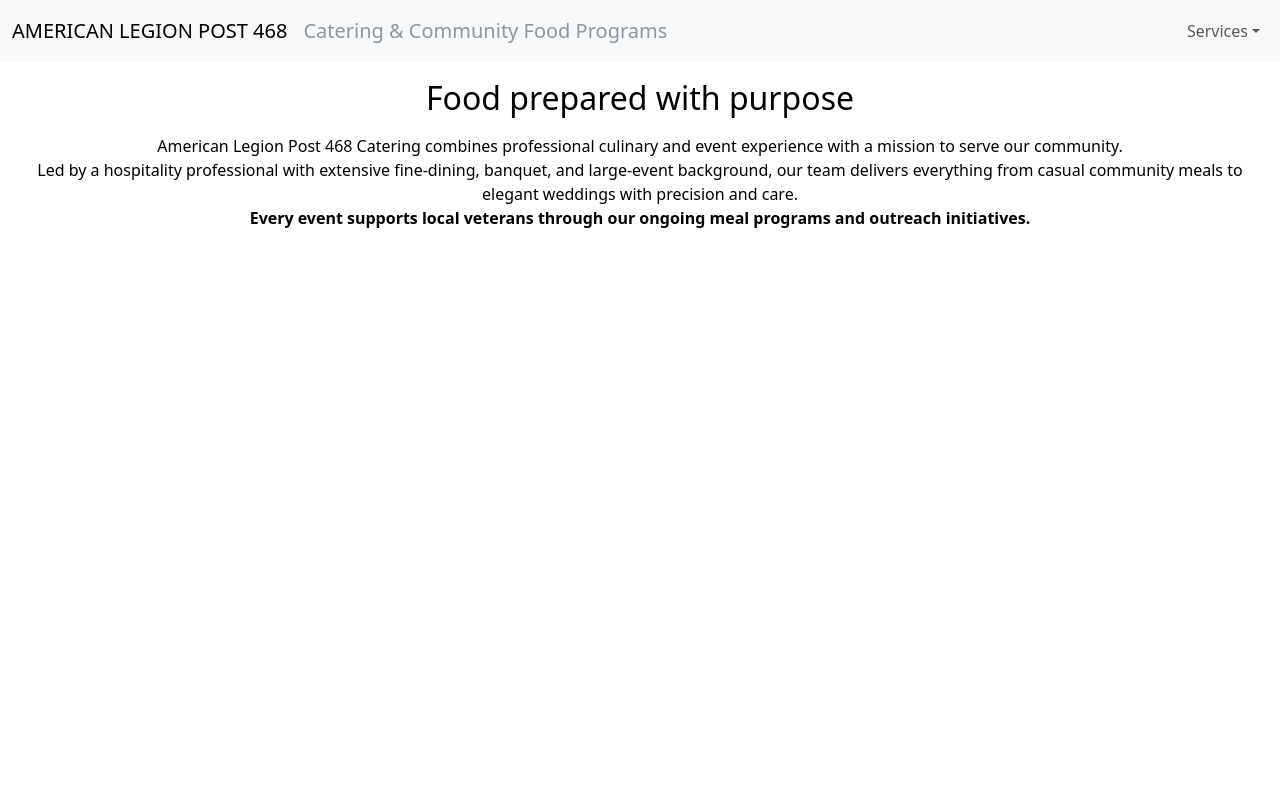
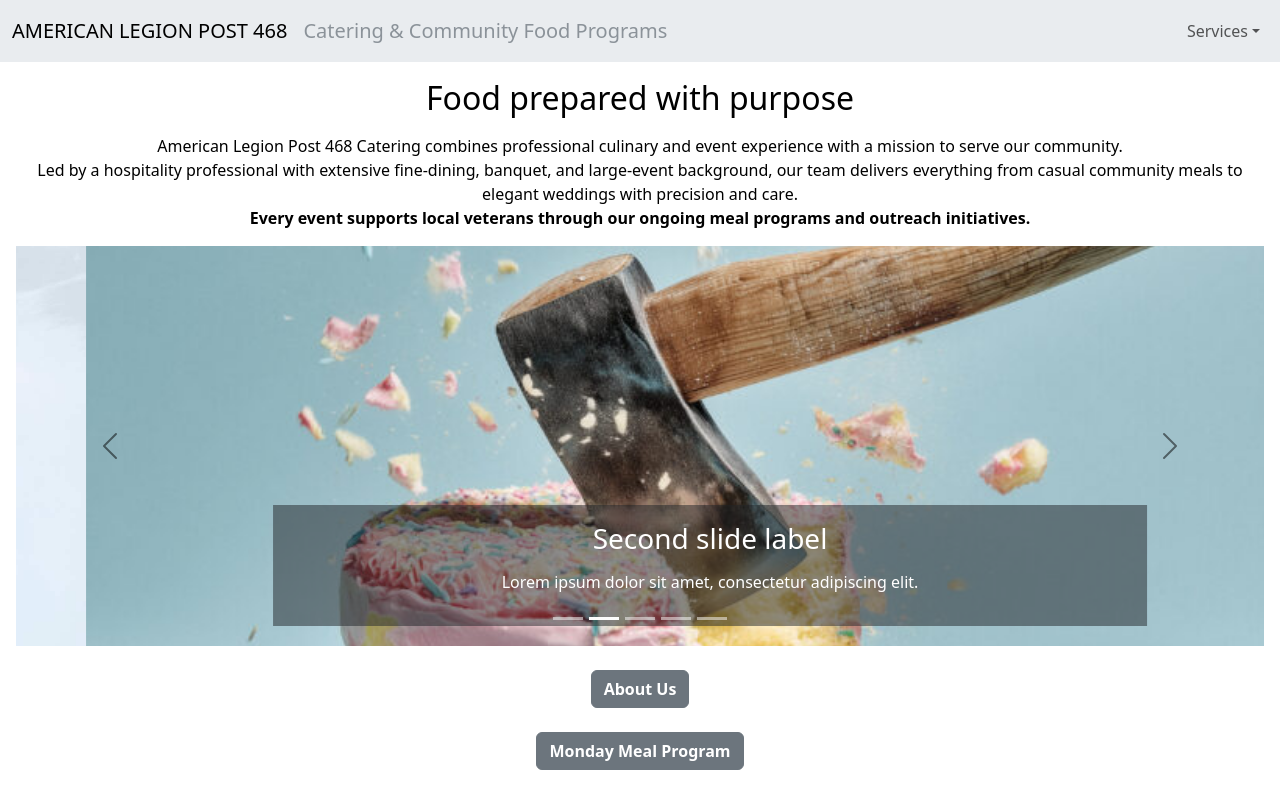
Before and after one commit to smith-cameron/PostCatering, a React (Vite) app in the folder client/: page / in a window 1280 px wide. Built offline with nearby package versions, Linux system fonts and the light colour scheme.

Commit message:
modals complete

```diff
--- a/client/src/App.css
+++ b/client/src/App.css
@@ -96,9 +96,9 @@
    Carousel
    ========================= */
 
-.carousel-inner {
+/* .carousel-inner {
   height: 900px;
-}
+} */
 
 .carousel-item {
   height: clamp(280px, 50vh, 650px);
@@ -111,7 +111,8 @@
   object-fit: cover;
 }
 
-.carousel-control-next-icon {
+.carousel-control-next-icon,
+.carousel-control-prev-icon {
   filter: invert(1);
 }
 
--- a/client/src/components/Header.jsx
+++ b/client/src/components/Header.jsx
@@ -3,7 +3,7 @@
 
 const Header = () => {
   return (
-      <Navbar expand="lg" className="bg-body-tertiary">
+      <Navbar expand="lg" className="bg-body-secondary">
         <Container fluid>
           <Navbar.Brand as={Link} to="/">AMERICAN LEGION POST 468</Navbar.Brand>
           <NavbarText className="fs-5 fw-medium text-secondary opacity-75">
--- a/client/src/components/Landing.jsx
+++ b/client/src/components/Landing.jsx
@@ -1,8 +1,17 @@
 // import { Link } from "react-router-dom"
 import React, { useState, useEffect, useContext } from 'react'
-import { Carousel } from 'react-bootstrap';
+import { Carousel, Button, Modal } from 'react-bootstrap';
+
 
 const Landing = (props) => {
+  const [showAboutUs, setShowAboutUs] = useState(false);
+  const handleCloseAboutUs = () => setShowAboutUs(false);
+  const handleShowAboutUs = () => setShowAboutUs(true);
+
+  const [showMMP, setShowMMP] = useState(false);
+  const handleCloseMMP = () => setShowMMP(false);
+  const handleShowMMP = () => setShowMMP(true);
+
   return (
     <main className="landing-container text-center">
       {/* <h2
@@ -16,7 +25,7 @@
       <p>
         American Legion Post 468 Catering combines professional culinary and event experience with a mission to serve our community. <br /> Led by a hospitality professional with extensive fine-dining, banquet, and large-event background, our team delivers everything from casual community meals to elegant weddings with precision and care.<br /><strong>Every event supports local veterans through our ongoing meal programs and outreach initiatives.</strong>
       </p>
-      {/* <Carousel>
+      <Carousel>
         <Carousel.Item
           className='carousel-item'>
           <img
@@ -74,7 +83,6 @@
           <img
             className="d-block carousel-img"
             src="/imgs/closeup-spaghetti-meatballs-tomato-sauce-260nw-2468747773.jpg"
-
             alt="Fifth slide"
           />
           <Carousel.Caption className="bg-dark bg-opacity-50 text-white p-3">
@@ -84,7 +92,63 @@
             </p>
           </Carousel.Caption>
         </Carousel.Item>
-      </Carousel> */}
+      </Carousel>
+      <div className="my-4 px-3">
+        <Button className="fw-semibold" variant="secondary" onClick={handleShowAboutUs}>
+          About Us
+        </Button>
+        <Modal show={showAboutUs} onHide={handleCloseAboutUs}>
+          <Modal.Header closeButton>
+            <Modal.Title>Why Choose American Legion Post 468 Catering</Modal.Title>
+          </Modal.Header>
+          <Modal.Body>American Legion Post 468 Catering brings together professional culinary experience, large-scale event expertise, and a deep commitment to serving our community.
+            <br />
+            Our program is led by a seasoned hospitality professional with extensive experience in fine dining, banquets, large-scale events, and full-service catering. From elegant weddings and plated dinners to high-volume community meals and crew catering, our team understands how to execute events smoothly, efficiently, and with attention to detail regardless of size or setting.
+            <br />
+            What sets us apart is the range of experience behind the scenes. Our leadership background includes years in fine-dining service, bartending, kitchen operations, banquet captain roles, and event coordination. This means we understand the elements that turn a meal into a successful event. Not only food, but timing, flow, guest experience, and logistics.
+            <br />
+            We operate out of a fully equipped commercial kitchen and work with a trained, reliable volunteer team, allowing us to scale from intimate gatherings to large events with confidence. Our menus are designed to be flexible and modular, offering everything from hearty, cost-effective meals for work crews and community events to thoughtfully composed menus for weddings and formal occasions.
+            <br />
+            Most importantly, every event we cater supports local veterans. As part of American Legion Post 468, proceeds from our catering services help fund outreach programs, community meals, and veteran support initiatives in Julian and the surrounding area. When you choose Legion Catering, you’re not just hiring a caterer, you’re investing in a program that gives back.</Modal.Body>
+          <Modal.Footer>
+            <Button variant="secondary" onClick={handleCloseAboutUs}>
+              Close
+            </Button>
+            {/*
+            <Button variant="primary" onClick={handleClose}>
+              Save Changes
+            </Button>
+            */}
+          </Modal.Footer>
+        </Modal>
+      </div>
+      <div className="my-4 px-3">
+        <Button className="fw-semibold" variant="secondary" onClick={handleShowMMP}>
+          Monday Meal Program
+        </Button>
+        <Modal show={showMMP} onHide={handleCloseMMP}>
+          <Modal.Header closeButton>
+            <Modal.Title>Our Monday Meal Program (<em>Comunity Impact</em>)</Modal.Title>
+          </Modal.Header>
+          <Modal.Body>The heart of our work begins every Monday.<br />
+            American Legion Post 468’s Monday Meal Program was created to ensure that our local veterans are fed and taken care of.
+            <br />
+            Led by the same team behind our catering services, the program provides thoughtfully prepared meals using the Legion’s commercial kitchen, donated time, and community support. These meals are offered to veterans who may otherwise face gaps in food access due to limited mobility, fixed incomes, or lack of available services.
+            <br />
+            Our catering program helps make this possible. Revenue generated through events and food services directly supports the continuation and sustainability of the Monday Meal Program and other veteran-focused outreach efforts.</Modal.Body>
+          <Modal.Footer>
+            <Button variant="secondary" onClick={handleCloseMMP}>
+              Close
+            </Button>
+            {/*
+            <Button variant="primary" onClick={handleClose}>
+              Save Changes
+            </Button>
+            */}
+          </Modal.Footer>
+        </Modal>
+      </div>
+
     </main>
   )
 }
--- a/client/src/components/NotFound.jsx
+++ b/client/src/components/NotFound.jsx
@@ -4,7 +4,7 @@
   return (
     <main className="container my-4">
       <h2 className="mb-2">Page Not Found</h2>
-      <p>The page you requested does not exist.</p>
+      <p>The page you requested does not exist... <strong><em>yet.</em></strong></p>
 
       <Link className="btn btn-primary" to="/">
         Return Home
```
